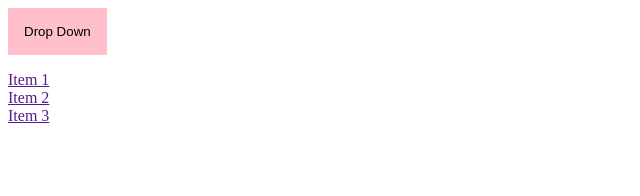
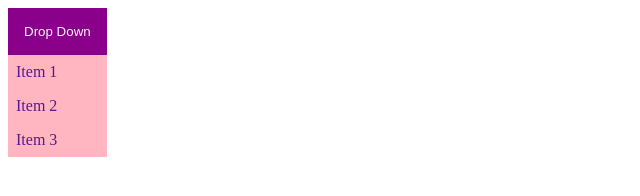
Before and after one commit to Kuanchiliao1/dropdown-component, a plain HTML site: page index.html in a window 1280 px wide. Both pictures are taken after a click on the button "Drop Down". Shown: the whole page, without its empty margins (0-640 px from the left). Drawn offline with Linux system fonts and the light colour scheme.

Commit message:
Create styling for options

```diff
--- a/styles.css
+++ b/styles.css
@@ -1,6 +1,10 @@
 html {box-sizing: border-box;}
 
 *, *::before, *::after {box-sizing: inherit;}
+
+.dropdown-container {
+  width: fit-content;
+}
 
 .dropdown-option-container {
   display: grid;
@@ -16,8 +20,10 @@ html {box-sizing: border-box;}
   grid-template-rows: 1fr;
 }
 
-.dropdown-btn:hover {
+.dropdown-btn:hover,
+.dropdown-btn[aria-expanded="true"] {
   background-color: darkmagenta;
+  color: whitesmoke;
 }
 
 .dropdown-btn {
@@ -27,10 +33,23 @@ html {box-sizing: border-box;}
   cursor: pointer;
 }
 
+ul li a {
+  text-decoration: none;
+}
+
 ul li {
   list-style: none;
+  background-color: lightpink;
+  padding: .5rem;
+  cursor: pointer;
+}
+
+ul li:hover,
+ul li:focus {
+  background-color: pink;
 }
 
 ul {
   padding: 0;
+  margin-top: 0;
 }
```
